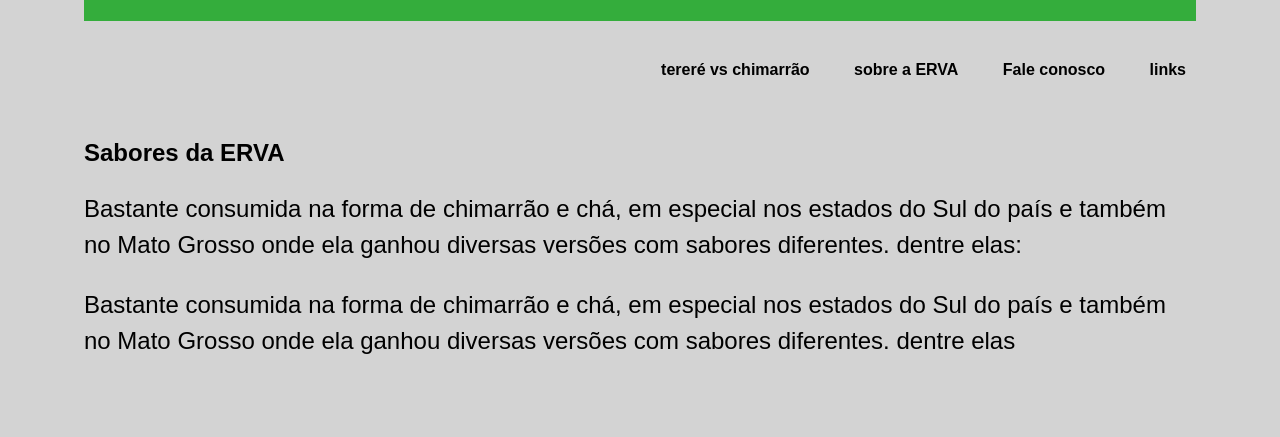
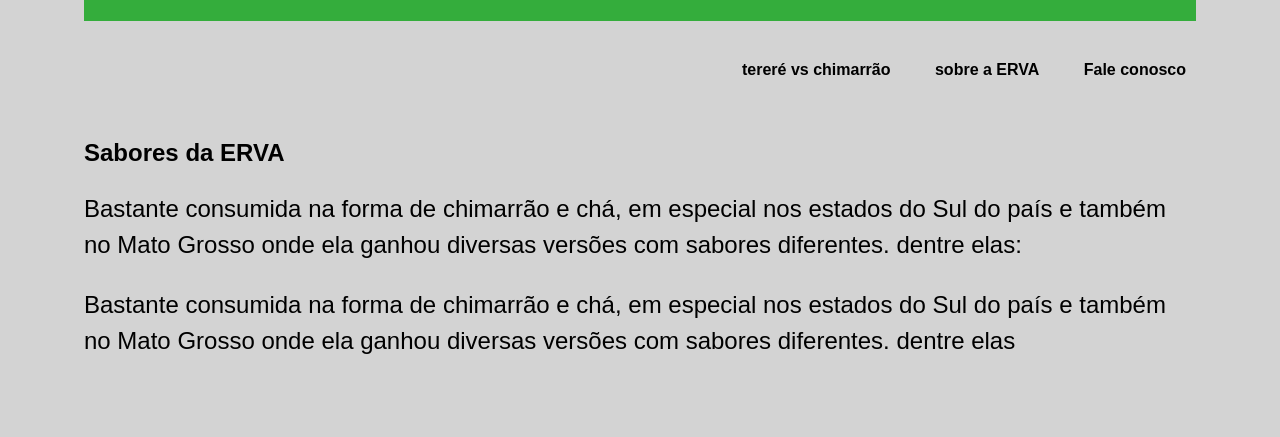
Before and after one commit to tomazdalcortivo/mywebsite, a plain HTML site: page index.html in a window 1280 px wide. Shown: the part 363-800 px from the top of the page. Drawn offline with Linux system fonts and the light colour scheme.

Commit message:
Update index.html

```diff
--- a/index.html
+++ b/index.html
@@ -20,7 +20,6 @@
             <a href="terere_vs_chimarrao.html"><b>tereré vs chimarrão</b></a>
             <a href="sobre_erva_mate.html"> <b>sobre a ERVA</b></a>
             <a href="fale_conosco.html"><b>Fale conosco</b></a>
-            <a href="fale_conosco.html"><b>links</b></a>
         </div>
     </header>
 
```
